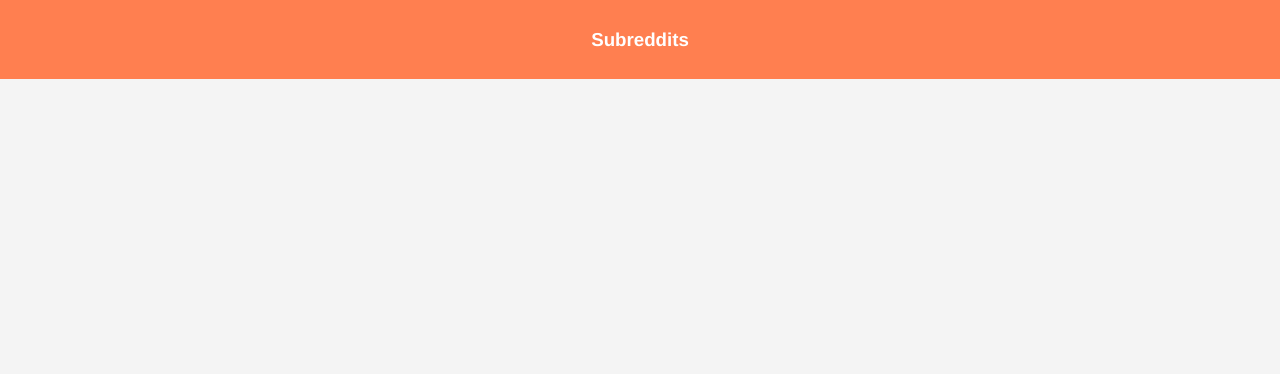
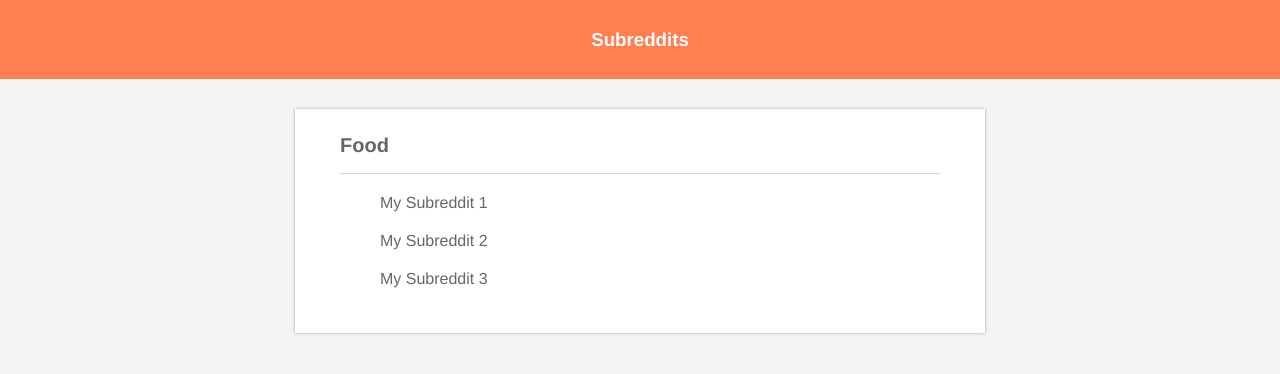
Before and after one commit to ChamkhiAnas/SubredditApp-VueJs-, a Vue app: page / in a window 1280 px wide. Shown: the top 374 px of the page. Built offline with nearby package versions, Linux system fonts and the light colour scheme.

Commit message:
Subreddits Components Styling

```diff
--- a/package.json
+++ b/package.json
@@ -3,7 +3,7 @@
   "version": "0.1.0",
   "private": true,
   "scripts": {
-    "serve": "vue-cli-service serve",
+    "serve": "vue-cli-service serve --host localhost",
     "build": "vue-cli-service build",
     "lint": "vue-cli-service lint"
   },
--- a/src/App.vue
+++ b/src/App.vue
@@ -3,14 +3,21 @@
     <header>
         <h3>Subreddits</h3>
     </header>
+        <subreddit></subreddit>
+
   </div>
 </template>
 
 <script>
 
+  import Subreddit from './components/Subreddit'
+
 export default {
   name: 'App',
   components: {
+
+    Subreddit
+
   }
 }
 </script>
--- /dev/null
+++ b/src/components/Subreddit.vue
@@ -0,0 +1,74 @@
+<template>
+
+    <div class="subreddits container">
+
+        <h2>Food</h2>
+         <ul class="item-list">
+              <li v-for='(post,indx) in subreddits' :key="indx">{{post.name}}</li>
+        </ul>
+
+    </div>
+
+</template>
+
+
+
+<script>
+
+export default {
+
+    name:"Subreddit",
+    props:['category'],
+    data(){
+        return{
+
+            subreddits:[
+                {
+                name:'My Subreddit 1'
+                },
+                {
+                name:'My Subreddit 2'
+                },
+                {
+                name:'My Subreddit 3'
+                },
+            ],
+
+        }
+    }
+
+
+}
+
+</script>
+
+
+<style scoped>
+
+.container{
+    max-width:600px;
+    margin:30px auto;
+    background-color:#ffffff;
+    box-shadow:0 0 3px #95a5a6;
+}
+
+.subreddits{
+    min-width:400px;
+    padding:25px 45px;
+}
+
+.subreddits h2{
+    font-size:20px;
+    margin-bottom: 10px;
+    margin-top: 0;
+}
+
+.subreddits .item-list{
+    border-top: 1px solid #cccc;
+    padding-top:20px;
+    list-style: none;
+}
+.subreddits .item-list li{
+margin-bottom: 20px;
+}
+</style>
```
